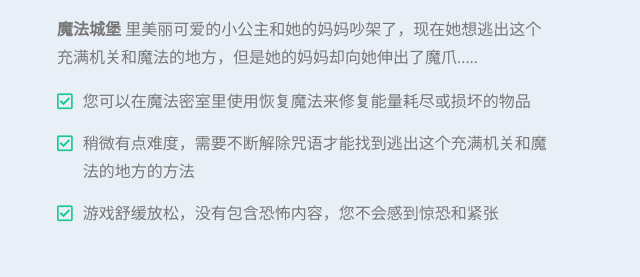
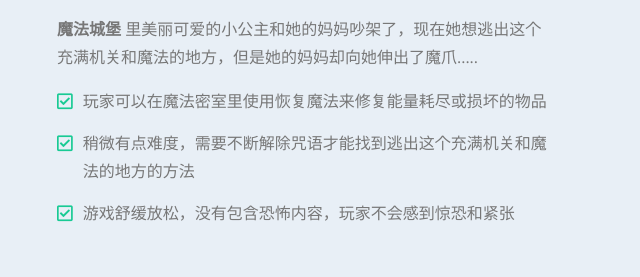
Before and after one commit to th1028414973/th1028414973.github.io, a plain HTML site: page index.html in a window 1280 px wide. Shown: the part 2473-2750 px from the top of the page, 28-668 px from the left. Drawn offline with nearby package versions, Linux system fonts and the light colour scheme.

Commit message:
Add files via upload

```diff
--- a/index.html
+++ b/index.html
@@ -277,7 +277,7 @@
                                 <ul class="list-unstyled li-space-lg">
                                     <li class="media">
                                         <i class="far fa-check-square"></i>
-                                        <div class="media-body">您可以在魔法密室里使用恢复魔法来修复能量耗尽或损坏的物品</div>
+                                        <div class="media-body">玩家可以在魔法密室里使用恢复魔法来修复能量耗尽或损坏的物品</div>
                                     </li>
                                     <li class="media">
                                         <i class="far fa-check-square"></i>
@@ -285,7 +285,7 @@
                                     </li>
                                     <li class="media">
                                         <i class="far fa-check-square"></i>
-                                        <div class="media-body">游戏舒缓放松，没有包含恐怖内容，您不会感到惊恐和紧张</div>
+                                        <div class="media-body">游戏舒缓放松，没有包含恐怖内容，玩家不会感到惊恐和紧张</div>
                                     </li>
                                 </ul>
 
```
